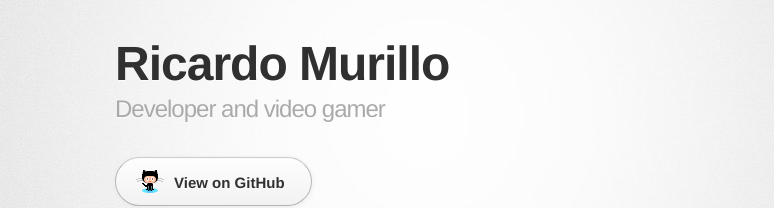
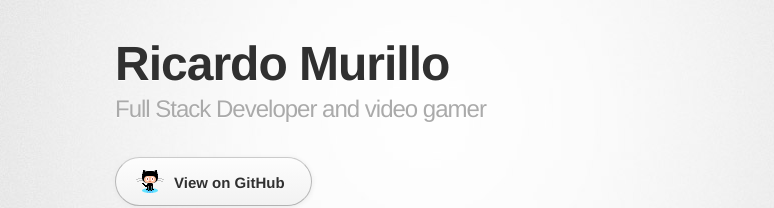
Before and after one commit to rcjmurillo/rcjmurillo.github.io, a plain HTML site: page index.html in a window 1280 px wide. Shown: the top 208 px of the page, without its empty margins (215-989 px from the left). Drawn offline with Linux system fonts and the light colour scheme; a web font is replaced by a local one.

Commit message:
Update index.html

```diff
--- a/index.html
+++ b/index.html
@@ -19,7 +19,7 @@
 
         <header>
           <h1>Ricardo Murillo</h1>
-          <h2>Developer and video gamer</h2>
+          <h2>Full Stack Developer and video gamer</h2>
         </header>
 
         <section id="downloads" class="clearfix">
```
